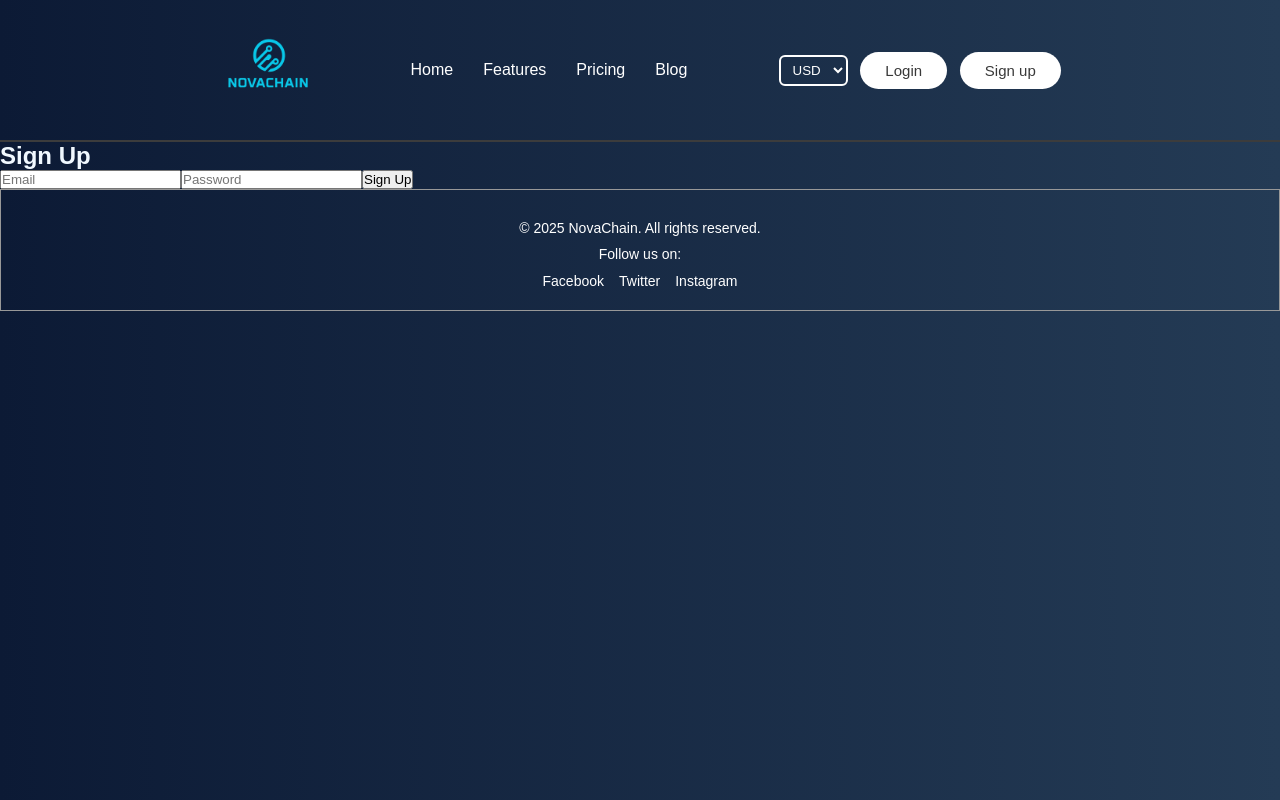
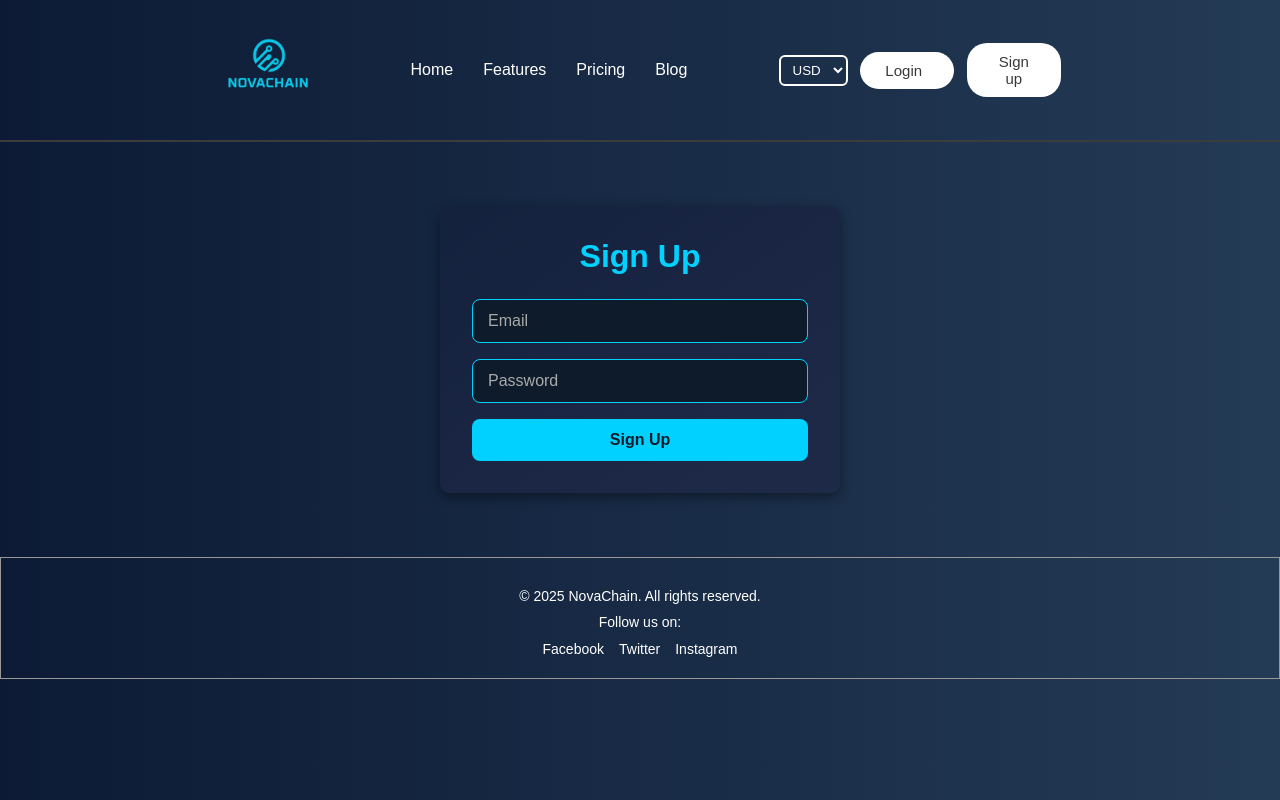
Before and after one commit to zourte2486/Crypto_Site, a React (Vite) app: page /signup in a window 1280 px wide. Built offline with nearby package versions, Linux system fonts and the light colour scheme; no server answers.

Commit message:
feat: Add react-hot-toast for notifications and enhance Login/Signup components with toast messages

```diff
--- a/package.json
+++ b/package.json
@@ -14,6 +14,7 @@
     "react": "^19.0.0",
     "react-dom": "^19.0.0",
     "react-google-charts": "^5.2.1",
+    "react-hot-toast": "^2.5.2",
     "react-router-dom": "^7.5.1"
   },
   "devDependencies": {
--- a/src/pages/Auth/Login.jsx
+++ b/src/pages/Auth/Login.jsx
@@ -1,5 +1,7 @@
 import { useState } from "react";
-import supabase from "../../supabaseClient";
+import { Toaster, toast } from "react-hot-toast"; // import toast
+import "./css/Login.css"; // corrected CSS import path
+import supabase from "../../supabaseClient"; // ensure correct path
 
 function Login() {
   const [email, setEmail] = useState("");
@@ -11,12 +13,13 @@ function Login() {
       email,
       password,
     });
-    if (error) alert(error.message);
-    else alert("Login successful!");
+    if (error) toast.error(error.message); // show error
+    else toast.success("Login successful!"); // show success
   };
 
   return (
-    <form onSubmit={handleLogin}>
+    <>
+      <form onSubmit={handleLogin} >
         <h2>Login</h2>
         <input
           value={email}
@@ -31,6 +34,9 @@ function Login() {
         />
         <button type="submit">Login</button>
       </form>
+      <Toaster position="top-right" reverseOrder={false} />{" "}
+      {/* toast container */}
+    </>
   );
 }
 
--- a/src/pages/Auth/Signup.jsx
+++ b/src/pages/Auth/Signup.jsx
@@ -1,4 +1,6 @@
 import { useState } from "react";
+import { Toaster, toast } from "react-hot-toast"; // import toast
+import './css/Signup.css';
 import supabase from "../../supabaseClient";
 
 function Signup() {
@@ -8,17 +10,29 @@ function Signup() {
   const handleSignup = async (e) => {
     e.preventDefault();
     const { data, error } = await supabase.auth.signUp({ email, password });
-    if (error) alert(error.message);
-    else alert("Signup successful! Please check your email.");
+    if (error) toast.error(error.message);
+    else toast.success("Signup successful! Please check your email.");
   };
 
   return (
-    <form onSubmit={handleSignup}>
-      <h2>Sign Up</h2>
-      <input value={email} onChange={(e) => setEmail(e.target.value)} placeholder="Email" />
-      <input type="password" value={password} onChange={(e) => setPassword(e.target.value)} placeholder="Password" />
-      <button type="submit">Sign Up</button>
-    </form>
+    <>
+      <form onSubmit={handleSignup} className="auth-form">
+        <h2>Sign Up</h2>
+        <input
+          value={email}
+          onChange={(e) => setEmail(e.target.value)}
+          placeholder="Email"
+        />
+        <input
+          type="password"
+          value={password}
+          onChange={(e) => setPassword(e.target.value)}
+          placeholder="Password"
+        />
+        <button type="submit">Sign Up</button>
+      </form>
+      <Toaster position="top-right" reverseOrder={false} />
+    </>
   );
 }
 
--- /dev/null
+++ b/src/pages/Auth/css/Login.css
@@ -0,0 +1,59 @@
+form{
+    background: #112240;
+    padding: 40px;
+    border-radius: 15px;
+    box-shadow: 0 8px 30px rgba(0, 0, 0, 0.4);
+    display: flex;
+    flex-direction: column;
+    align-items: center;
+    width: 100%;
+    max-width: 400px;
+    margin: 60px auto;
+  }
+
+  h2 {
+    color: #ffffff;
+    margin-bottom: 25px;
+    font-size: 28px;
+    font-weight: 600;
+  }
+
+  input {
+    width: 100%;
+    padding: 12px 18px;
+    margin-bottom: 20px;
+    border: none;
+    border-radius: 8px;
+    background-color: #1b2a49;
+    color: #ffffff;
+    font-size: 16px;
+    outline: none;
+    transition: background-color 0.3s, transform 0.2s;
+  }
+
+  input::placeholder {
+    color: #8892b0;
+  }
+
+  input:focus {
+    background-color: #243b6b;
+    transform: scale(1.02);
+  }
+
+  button {
+    width: 100%;
+    padding: 12px;
+    background-color: #4fc3f7;
+    color: #ffffff;
+    border: none;
+    border-radius: 8px;
+    font-size: 18px;
+    font-weight: 600;
+    cursor: pointer;
+    transition: background-color 0.3s, transform 0.2s;
+  }
+
+  button:hover {
+    background-color: #03a9f4;
+    transform: scale(1.05);
+  }
--- /dev/null
+++ b/src/pages/Auth/css/Signup.css
@@ -0,0 +1,48 @@
+.auth-form {
+    background: linear-gradient(145deg, #14213d, #1f2a48);
+    padding: 2rem;
+    border-radius: 10px;
+    box-shadow: 0px 4px 12px rgba(0, 0, 0, 0.4);
+    max-width: 400px;
+    margin: 4rem auto;
+    text-align: center;
+    color: #ffffff;
+  }
+
+  .auth-form h2 {
+    margin-bottom: 1.5rem;
+    font-size: 2rem;
+    color: #00d1ff;
+  }
+
+  .auth-form input {
+    width: 100%;
+    padding: 12px 15px;
+    margin-bottom: 1rem;
+    border: 1px solid #00d1ff;
+    border-radius: 8px;
+    background: #0d1b2a;
+    color: #ffffff;
+    font-size: 1rem;
+  }
+
+  .auth-form input::placeholder {
+    color: #aaa;
+  }
+
+  .auth-form button {
+    width: 100%;
+    padding: 12px 15px;
+    background-color: #00d1ff;
+    color: #0d1b2a;
+    border: none;
+    border-radius: 8px;
+    font-size: 1rem;
+    font-weight: bold;
+    cursor: pointer;
+    transition: background-color 0.3s ease;
+  }
+
+  .auth-form button:hover {
+    background-color: #009dc4;
+  }
--- a/src/pages/Coin/Coin.css
+++ b/src/pages/Coin/Coin.css
@@ -53,7 +53,7 @@
     align-items: flex-start;
     color: #000000;
     transition: background 0.3s, transform 0.3s;
-    box-shadow: 0px 0px 10px rgba(0,0,0,0.5);
+    box-shadow: 0px 0px 10px rgba(0, 0, 0, 0.5);
 }
 
 .coin-info ul:hover {
--- a/src/pages/Home/Home.css
+++ b/src/pages/Home/Home.css
@@ -70,7 +70,7 @@
 
 .table-layout {
     display: grid;
-    grid-template-columns: 0.5fr 2fr 1fr 1fr 1.5fr 0.7fr;
+    grid-template-columns: 0.5fr 2fr 1fr 1fr 1.5fr 0.5fr;
     padding: 20px;
     align-items: center;
     border-bottom: 1px solid #3c3c3c;
@@ -100,6 +100,20 @@
     color: #fff;
 }
 
+.favorite-button {
+    background: none;
+    border: none;
+    font-size: 1.2rem;
+    cursor: pointer;
+    color: gold;
+    padding: 0;
+    margin: 0;
+}
+
+.favorite-button:hover {
+    color: orange;
+}
+
 /* Responsive Styles */
 @media (max-width: 768px) {
     .table-layout {
```
Also changed, not shown: 1 other file (tests, documents, lock files or other folders). Lines whose indentation alone changed are shown as unchanged.
